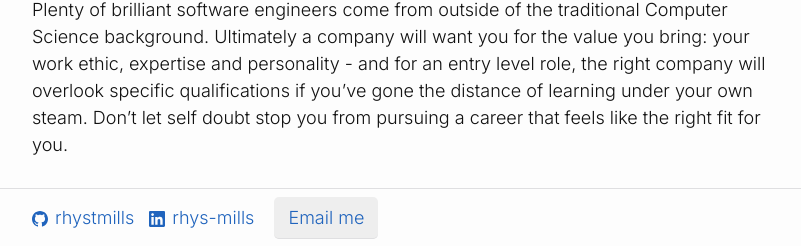
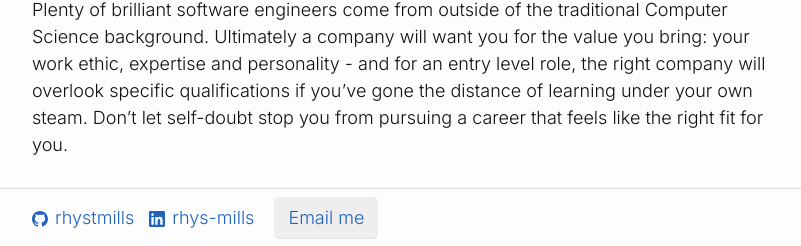
Before and after one commit to rhystmills/rhystmills.github.io, a Jekyll site: the page built from docs/_posts/2021-03-08-switching-careers-into-programming.markdown, in a window 1280 px wide and 900 px high, scrolled down 6623 px. Shown: the part 651-897 px from the top of the window, without its empty margins (238-1039 px from the left). Built offline with Jekyll 4.4.1, drawn with Linux system fonts in a browser that asks for light colours.

Commit message:
Final fix

```diff
--- a/docs/_posts/2021-03-08-switching-careers-into-programming.markdown
+++ b/docs/_posts/2021-03-08-switching-careers-into-programming.markdown
@@ -196,4 +196,4 @@ Entry level schemes open to people outside of a traditional computer science bac
 
 ### Closing thoughts
 
- Plenty of brilliant software engineers come from outside of the traditional Computer Science background. Ultimately a company will want you for the value you bring: your work ethic, expertise and personality - and for an entry level role, the right company will overlook specific qualifications if you've gone the distance of learning under your own steam. Don't let self doubt stop you from pursuing a career that feels like the right fit for you.
+ Plenty of brilliant software engineers come from outside of the traditional Computer Science background. Ultimately a company will want you for the value you bring: your work ethic, expertise and personality - and for an entry level role, the right company will overlook specific qualifications if you've gone the distance of learning under your own steam. Don't let self-doubt stop you from pursuing a career that feels like the right fit for you.
```
